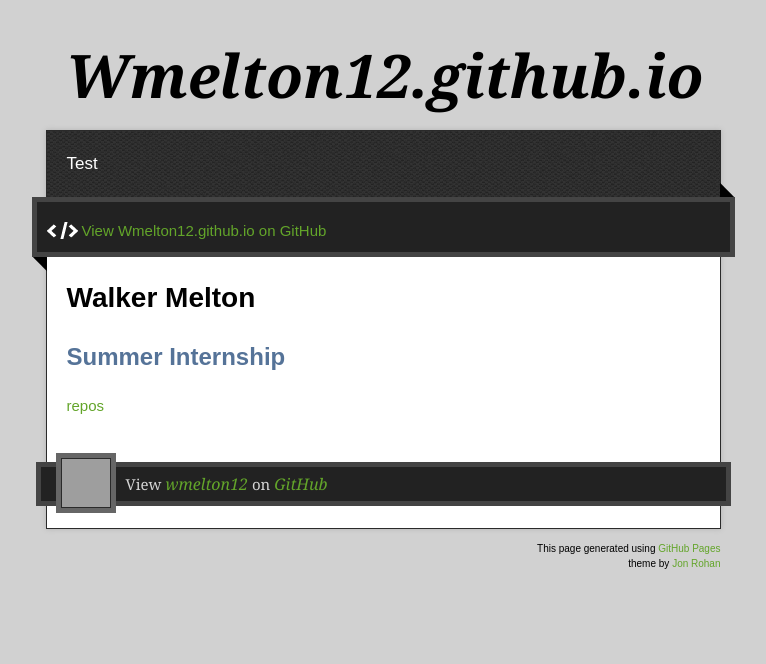
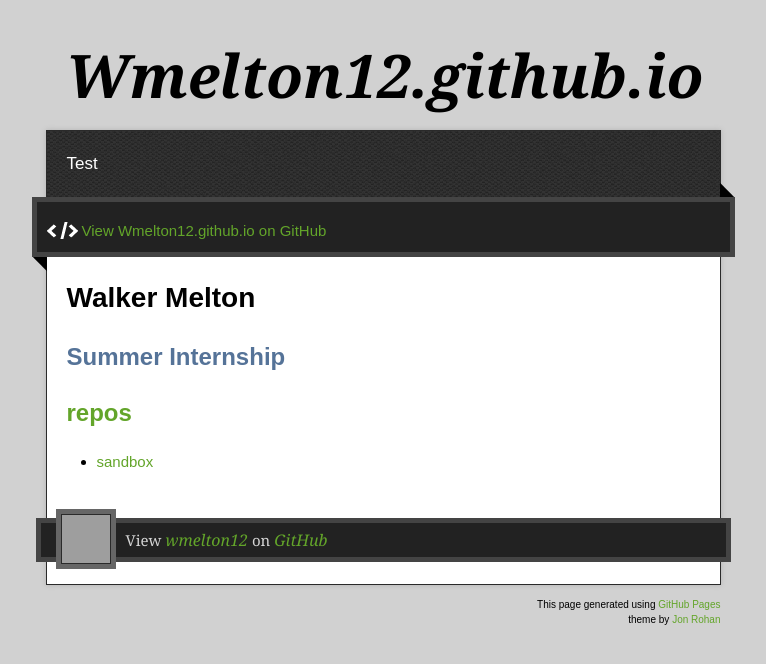
Before and after one commit to wmelton12/wmelton12.github.io, a plain HTML site: page index.html in a window 1280 px wide. Shown: the whole page, without its empty margins (257-1023 px from the left). Drawn offline with nearby package versions, Linux system fonts and the light colour scheme; grey boxes are pictures that could not be loaded.

Commit message:
Replace master branch with page content via GitHub

```diff
--- a/index.html
+++ b/index.html
@@ -40,7 +40,13 @@
 <h2>
 <a name="summer-internship" class="anchor" href="#summer-internship"><span class="octicon octicon-link"></span></a>Summer Internship</h2>
 
-<p><a href="https://github.com/wmelton12?tab=repositories">repos</a></p>
+<h2>
+<a name="repos" class="anchor" href="#repos"><span class="octicon octicon-link"></span></a><a href="https://github.com/wmelton12?tab=repositories">repos</a>
+</h2>
+
+<ul>
+<li><a href="http://wmelton12.github.io/sandbox">sandbox</a></li>
+</ul>
         </article>
       </div>
     </div>
--- a/params.json
+++ b/params.json
@@ -1 +1 @@
-{"name":"Wmelton12.github.io","tagline":"Test","body":"# Walker Melton\r\n\r\n## Summer Internship\r\n\r\n[repos](https://github.com/wmelton12?tab=repositories)","google":"","note":"Don't delete this file! It's used internally to help with page regeneration."}
+{"name":"Wmelton12.github.io","tagline":"Test","body":"# Walker Melton\r\n\r\n## Summer Internship\r\n\r\n## [repos](https://github.com/wmelton12?tab=repositories)\r\n   * [sandbox](http://wmelton12.github.io/sandbox)","google":"","note":"Don't delete this file! It's used internally to help with page regeneration."}
```
